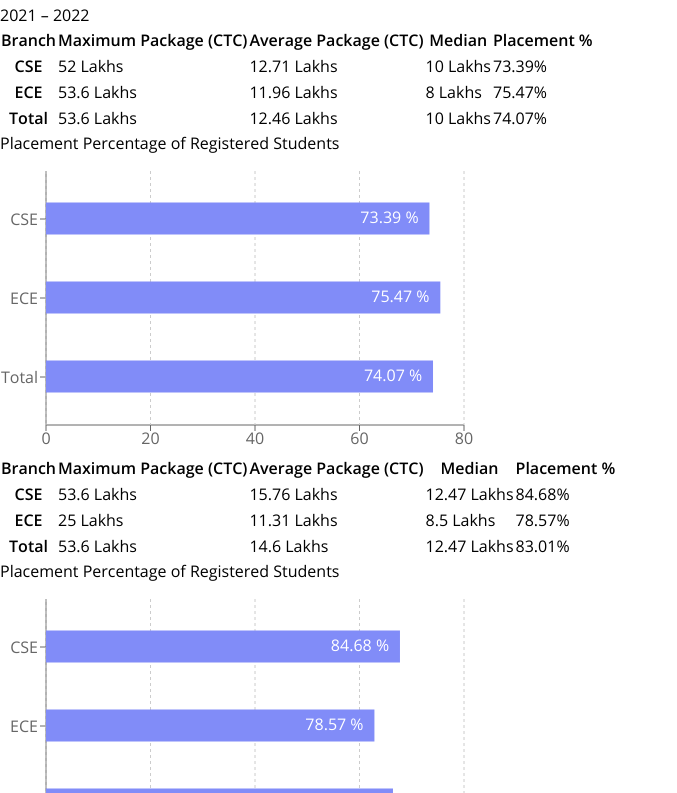
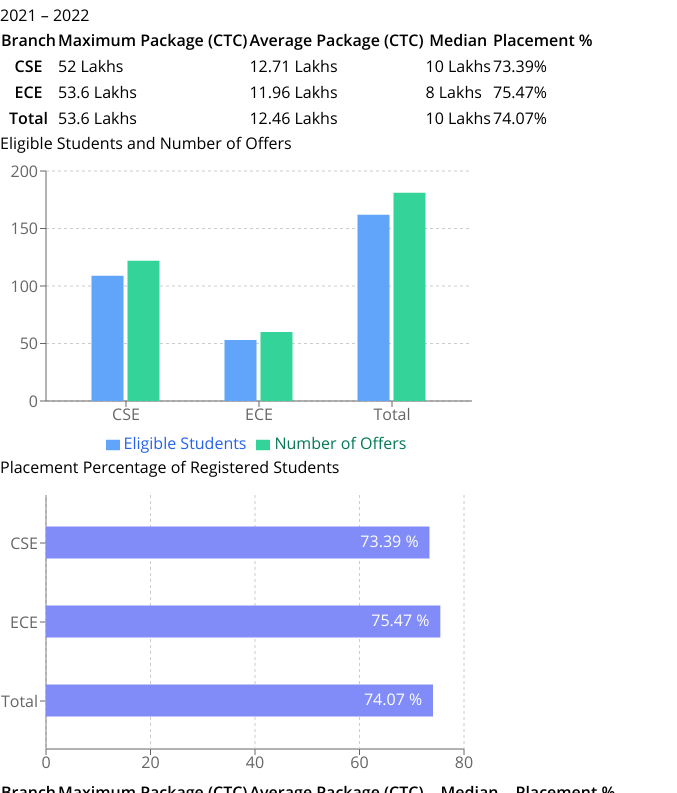
Before and after one commit to TNPCell-IIITKota/tnp-iiit-kota, a Next.js app: page / in a window 1280 px wide. Shown: the part 3547-4340 px from the top of the page, without its empty margins (0-677 px from the left). Built offline with nearby package versions, Linux system fonts and the light colour scheme.

Commit message:
feat(2024): getting back cahrts

```diff
--- a/components/Charts.tsx
+++ b/components/Charts.tsx
@@ -1,16 +1,12 @@
 import type { Year } from '@types';
+import type { TooltipProps } from 'recharts';
 
-// import type { TooltipProps } from 'recharts';
 import { useRef } from 'react';
-// import { Bar, BarChart, CartesianGrid, Legend, Tooltip, XAxis, YAxis } from 'recharts';
-// import { Bar, BarChart, CartesianGrid, Legend, XAxis, YAxis } from 'recharts';
-import { Bar, BarChart, CartesianGrid, XAxis, YAxis } from 'recharts';
+import { Bar, BarChart, CartesianGrid, Legend, Tooltip, XAxis, YAxis } from 'recharts';
 
-// import { CustomizedLabel, CustomTooltip, DetailedTooltip } from '@components/LabelsTooltips';
-import { CustomizedLabel } from '@components/LabelsTooltips';
+import { CustomizedLabel, CustomTooltip, DetailedTooltip } from '@components/LabelsTooltips';
 import useOnScreen from '@utils/on-screen';
-// import { eligibleVsOffers, placementPC } from '@utils/plcmt-stats';
-import { placementPC } from '@utils/plcmt-stats';
+import { eligibleVsOffers, placementPC } from '@utils/plcmt-stats';
 
 const Charts: React.FC<{ year: Year }> = ({ year }) => {
   const ref = useRef<HTMLDivElement>(null);
@@ -18,7 +14,7 @@ const Charts: React.FC<{ year: Year }> = ({ year }) => {
 
   return (
     <div ref={ref} cx="wrapper">
-      {/* <div>
+      <div>
         <h3>Eligible Students and Number of Offers</h3>
 
         <BarChart
@@ -36,7 +32,7 @@ const Charts: React.FC<{ year: Year }> = ({ year }) => {
           <Bar dataKey="Eligible Students" fill="#60A5FA" isAnimationActive={isVisible} />
           <Bar dataKey="Number of Offers" fill="#34D399" isAnimationActive={isVisible} />
         </BarChart>
-      </div> */}
+      </div>
 
       <div>
         <h3>Placement Percentage of Registered Students</h3>
@@ -52,11 +48,11 @@ const Charts: React.FC<{ year: Year }> = ({ year }) => {
           <XAxis type="number" />
           <YAxis dataKey="branch" padding={{ top: 48, bottom: 48 }} scale="point" type="category" />
           <CartesianGrid horizontal={false} strokeDasharray="3 3" />
-          {/* <Tooltip
+          <Tooltip
             content={(props: TooltipProps<number, string>): React.ReactElement | null =>
               DetailedTooltip(props, year)
             }
-          /> */}
+          />
           <Bar
             animationBegin={400}
             dataKey="Placement %"
```
